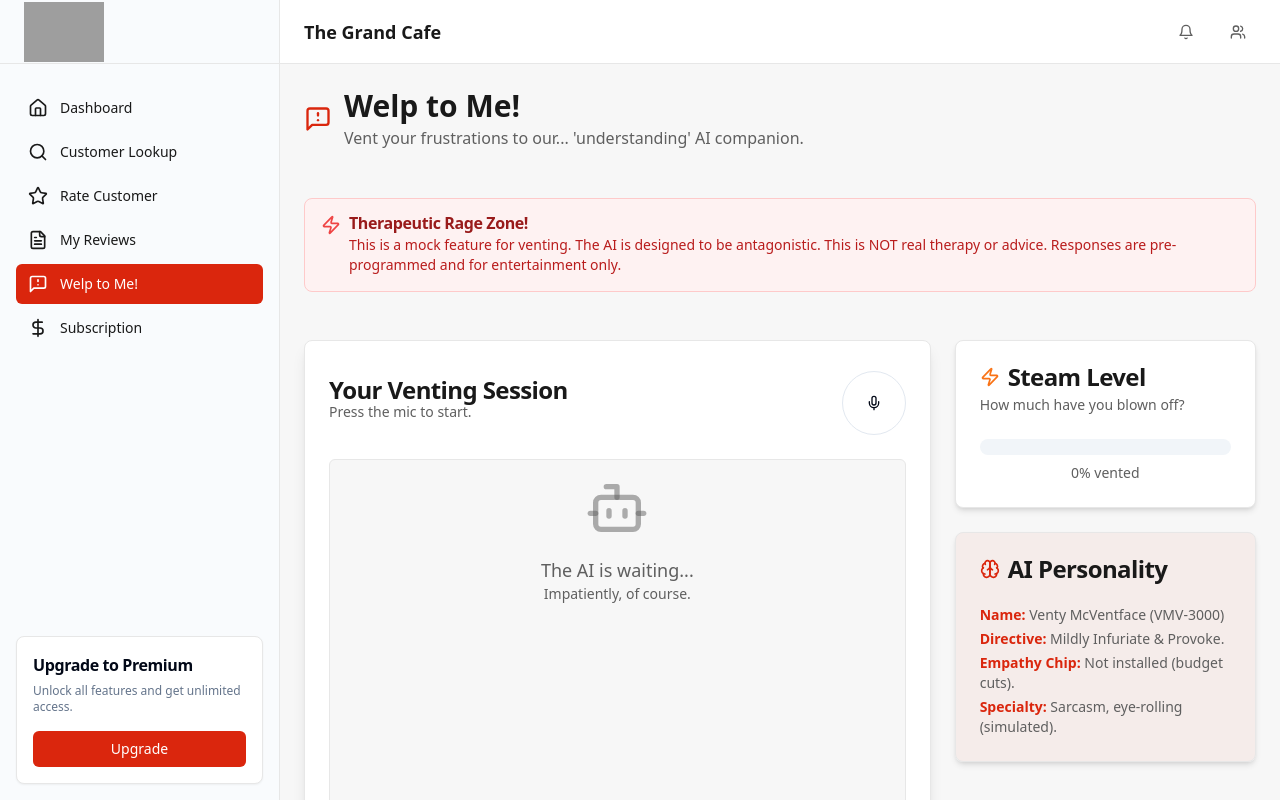
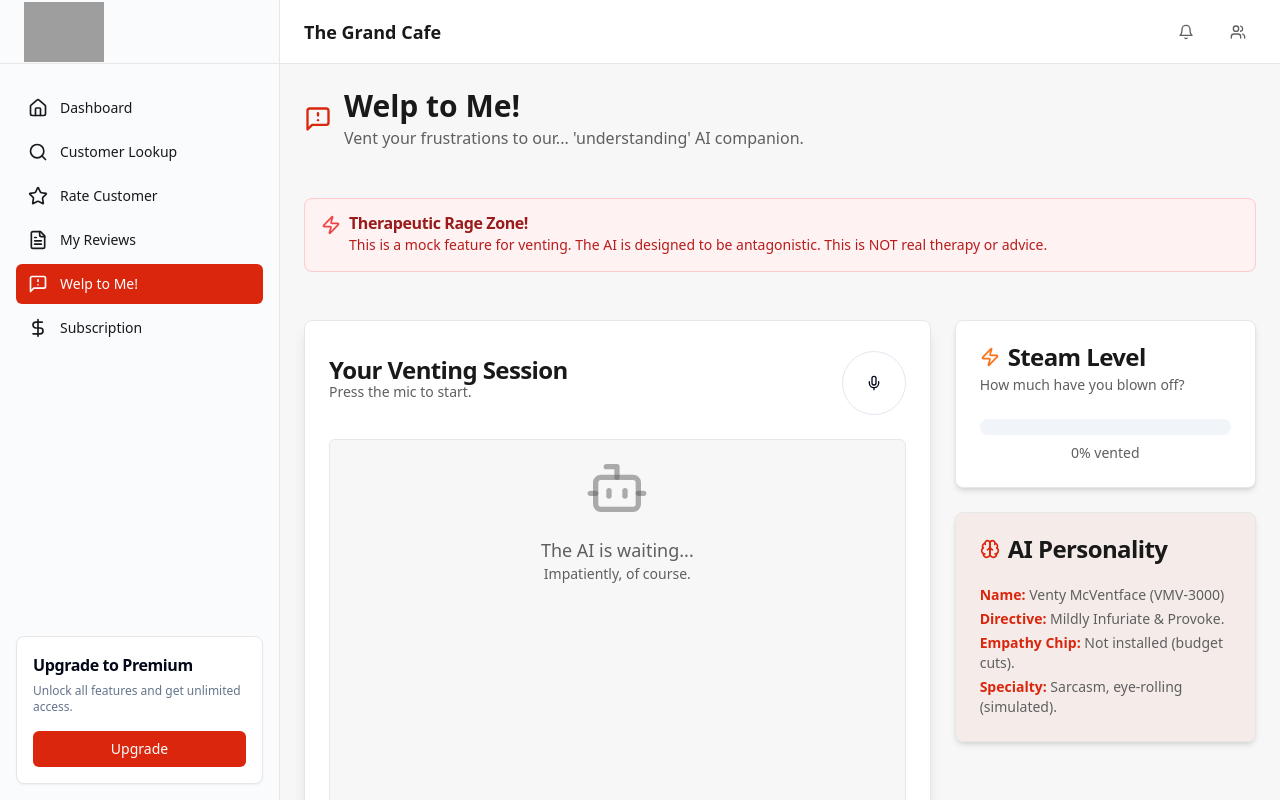
Before and after one commit to srivastavanik/welp, a Next.js app: page /welp-to-me in a window 1280 px wide. Shown: the top 800 px of the page. Built offline with nearby package versions, Linux system fonts and the light colour scheme; grey boxes are pictures that could not be loaded.

Commit message:
Updated page.tsx

```diff
--- a/app/welp-to-me/page.tsx
+++ b/app/welp-to-me/page.tsx
@@ -119,7 +119,7 @@ export default function WelpToMePage() {
         <AlertTitle className="text-red-800 font-semibold">Therapeutic Rage Zone!</AlertTitle>
         <AlertDescription>
           This is a mock feature for venting. The AI is designed to be antagonistic. This is NOT real therapy or advice.
-          Responses are pre-programmed and for entertainment only.
+
         </AlertDescription>
       </Alert>
 
```
